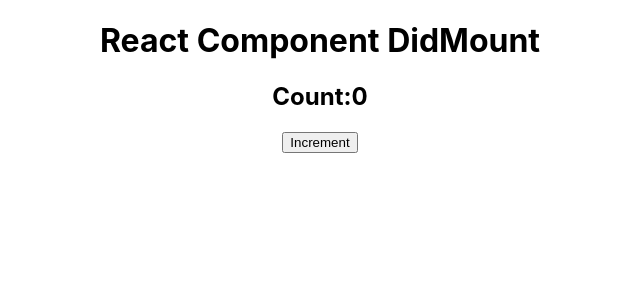
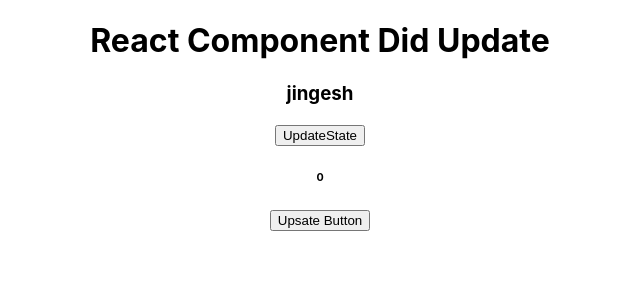
Before and after one commit to jigneshgit935/Learn_react_basic_to_advance, a React (Create React App) app: page / in a window 1280 px wide. Shown: the top 300 px of the page, without its empty margins (320-960 px from the left). Built offline with nearby package versions, Linux system fonts and the light colour scheme.

Commit message:
component-didUpdate

```diff
--- a/src/App.js
+++ b/src/App.js
@@ -1,35 +1,44 @@
 import React, { Component } from 'react';
 import './App.css';
+
 class App extends Component {
-  // example1
   constructor() {
     super();
+
     this.state = {
+      name: 'jingesh',
       count: 0,
     };
     console.log('Constructor called');
   }
+  // example1
 
-  // example2
-  incrementCount = () => {
-    this.setState((prevState) => ({
-      count: prevState.count + 1,
-    }));
-  };
+  componentDidUpdate(prevProps, prevState) {
+    // example1
+    if ((this.state.count, prevState.count)) {
+      alert('working');
+      console.log('Component Did update', prevState.count, this.state.count);
+    }
+  }
 
-  // example1
-  componentDidMount() {
-    console.log('Component DidMount called');
-  }
   render() {
-    console.log('Render');
+    console.log('render');
     return (
       <div className="App">
-        <h1>React Component DidMount</h1>
+        <h1>React Component Did Update</h1>
 
-        {/* example 2 */}
-        <h2>Count:{this.state.count}</h2>
-        <button onClick={this.incrementCount}> Increment</button>
+        {/* example2 */}
+        <h3>{this.state.name}</h3>
+
+        <button onClick={() => this.setState({ name: 'Jignesh Sharma' })}>
+          UpdateState
+        </button>
+
+        {/* example 3 */}
+        <h6>{this.state.count}</h6>
+        <button onClick={() => this.setState({ count: this.state.count + 1 })}>
+          Upsate Button
+        </button>
       </div>
     );
   }
```
